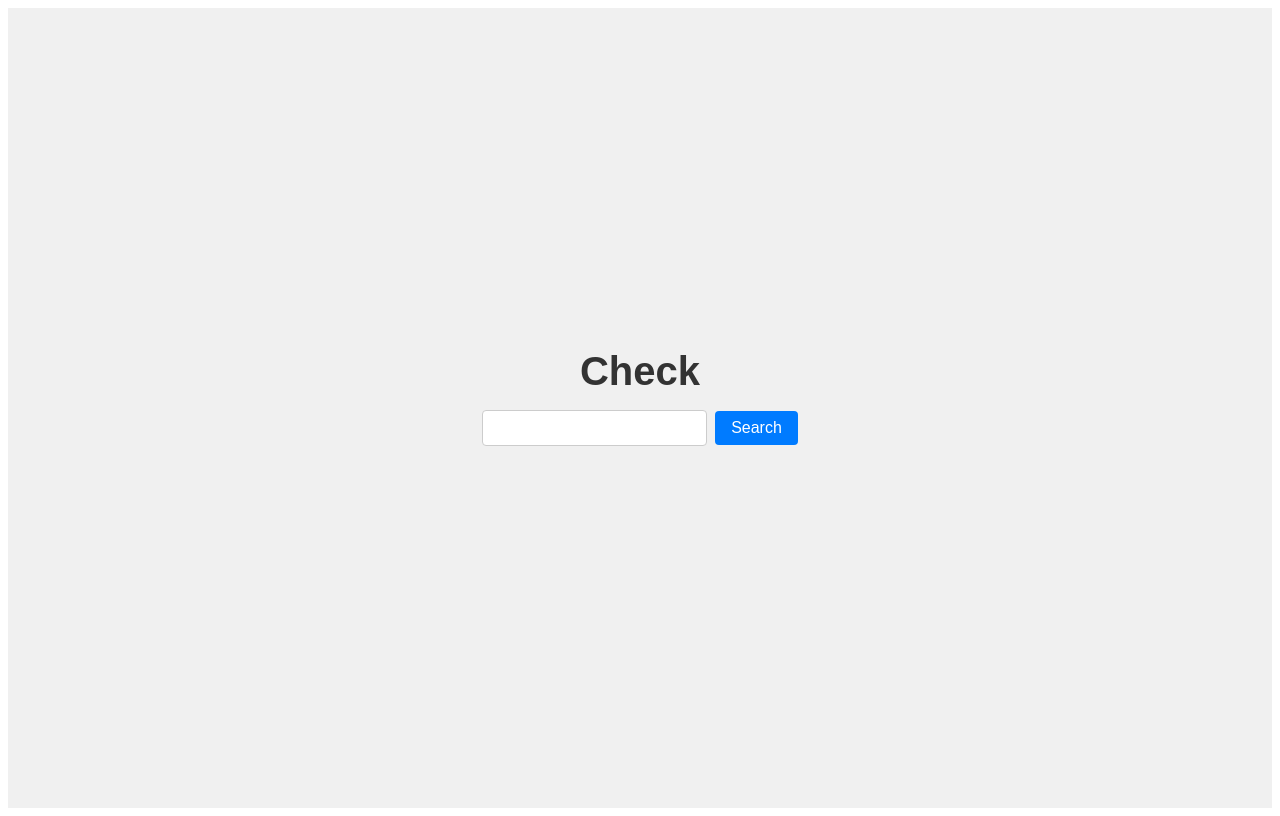
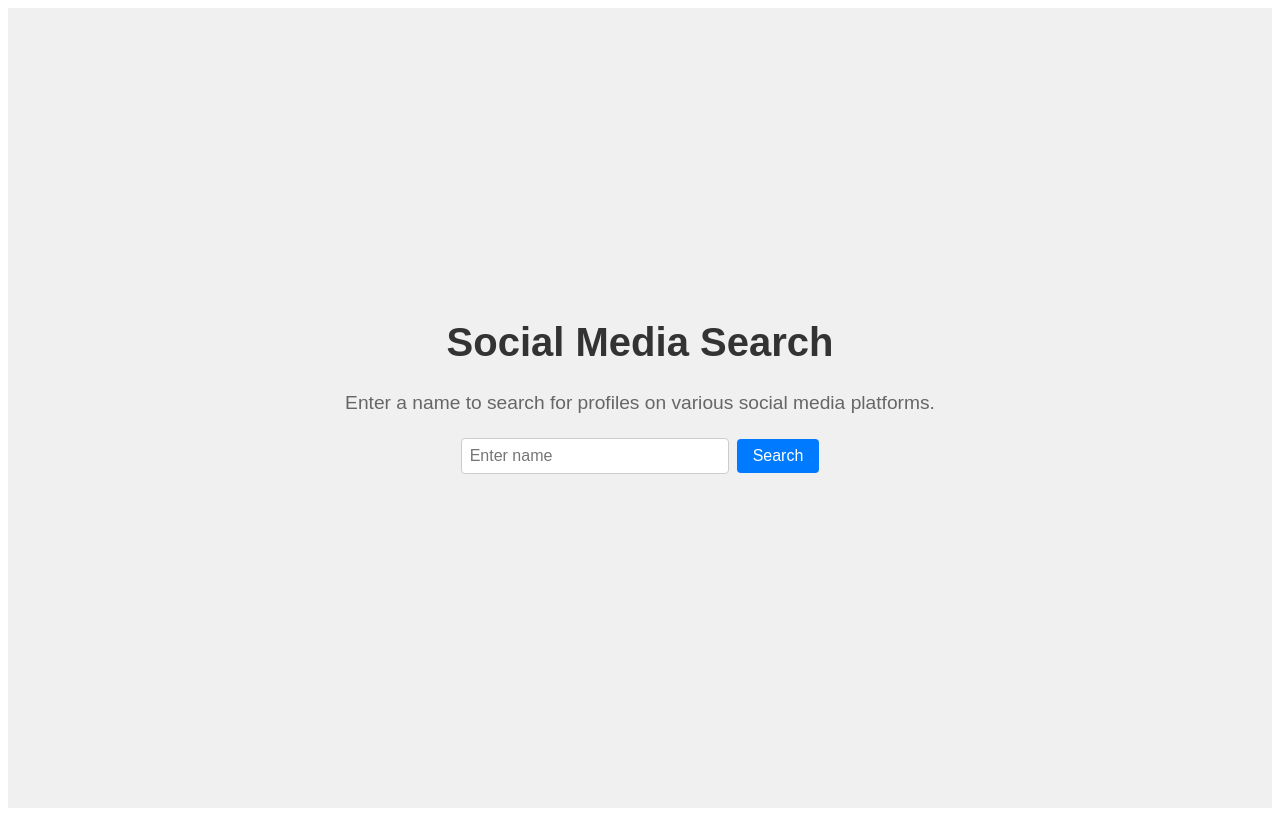
Before and after one commit to itsik-weiss/docker, a React (Create React App) app in the folder social-finder/: page /check in a window 1280 px wide. Built offline with nearby package versions, Linux system fonts and the light colour scheme.

Commit message:
project-frontend-k8s:22.0.0

```diff
--- a/social-finder/src/components/Check.css
+++ b/social-finder/src/components/Check.css
@@ -11,7 +11,15 @@
 .title {
   font-size: 2.5rem;
   color: #333;
-  margin-bottom: 1rem;
+  margin-bottom: 0.5rem;
+}
+
+.description {
+  font-size: 1.2rem;
+  color: #666;
+  margin-bottom: 1.5rem;
+  text-align: center;
+  max-width: 600px;
 }
 
 .input-container {
@@ -26,6 +34,7 @@
   border: 1px solid #ccc;
   border-radius: 4px;
   margin-right: 0.5rem;
+  width: 250px;
 }
 
 .button {
--- a/social-finder/src/components/Check.js
+++ b/social-finder/src/components/Check.js
@@ -2,7 +2,6 @@ import axios from "axios";
 import React, { useState } from "react";
 import './Check.css';
 
-// Use the IP address of your Ingress
 const API_URL = 'http://104.197.99.174:5001/api';
 
 function Check() {
@@ -47,9 +46,10 @@ function Check() {
 
   return (
     <div className="container">
-      <h1 className="title">Check</h1>
+      <h1 className="title">Social Media Search</h1>
+      <p className="description">Enter a name to search for profiles on various social media platforms.</p>
       <div className="input-container">
-        <input type="text" value={name} onChange={handleInputChange} className="input" />
+        <input type="text" value={name} onChange={handleInputChange} className="input" placeholder="Enter name" />
         <button onClick={handleSearch} className="button">Search</button>
       </div>
       {error && <p className="error">Error: {error}</p>}
```
Also changed, not shown: 1 other file (tests, documents, lock files or other folders).
